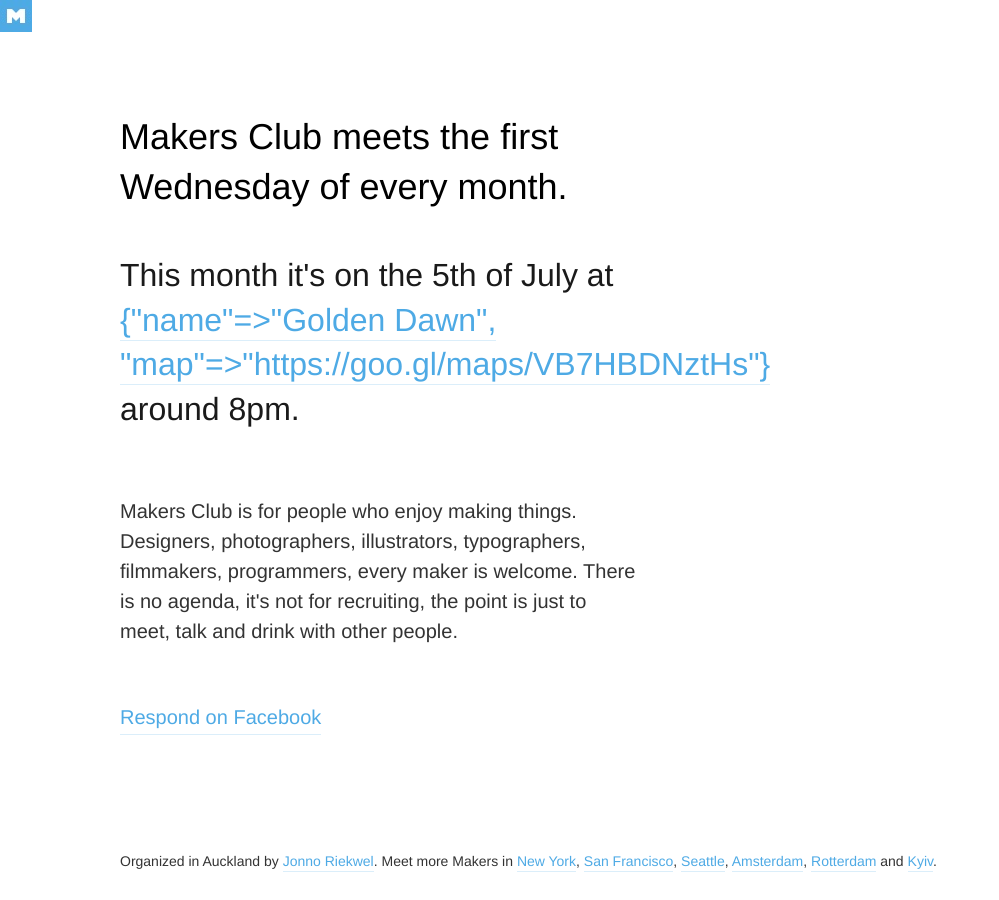
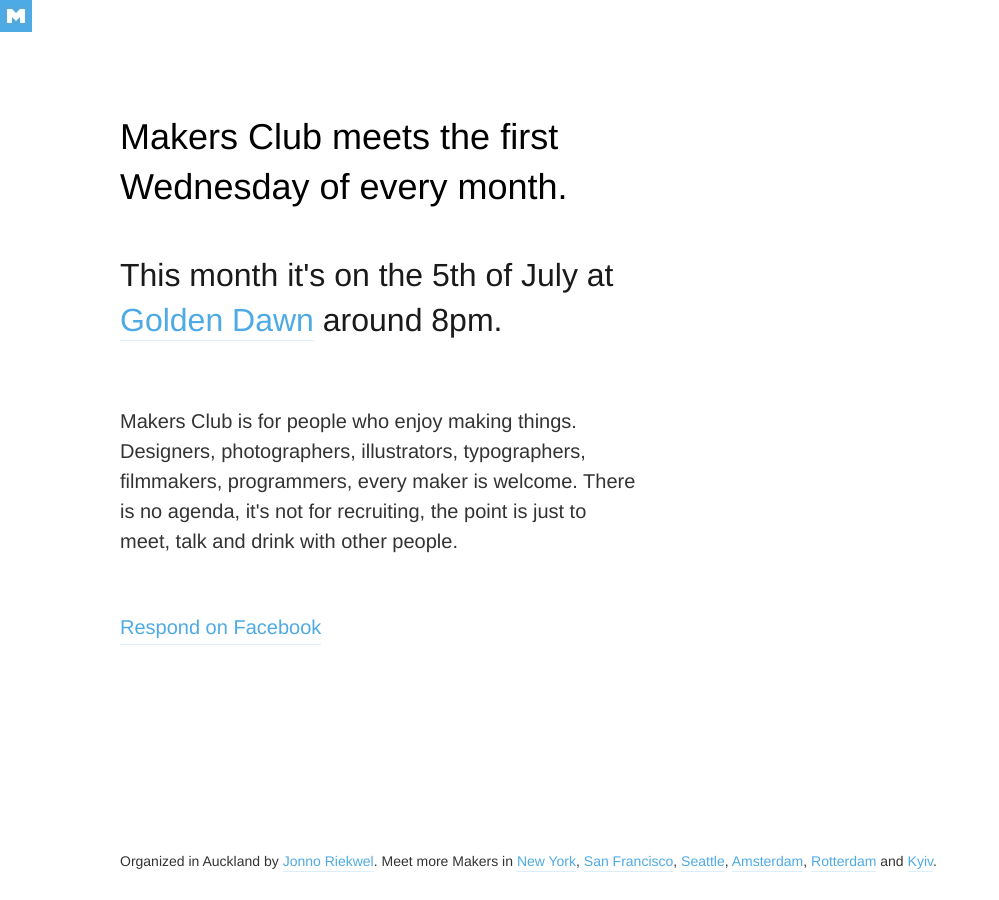
Before and after one commit to Jonnotie/makersclubakl, a Jekyll site: the page built from index.md, in a window 1280 px wide. Shown: the whole page, without its empty margins (0-999 px from the left). Built offline with Jekyll 4.4.1, drawn with Linux system fonts in a browser that asks for light colours; comment, search, counter and statistics services are not loaded.

Commit message:
Fixed location variables

```diff
--- a/_layouts/home.html
+++ b/_layouts/home.html
@@ -17,7 +17,7 @@
           {% when '3' or '23' %}{{ day }}rd
           {% else %}{{ day }}th
         {% endcase %}
-        {{ post.at | date: "of %B" }}</em> at <a href="https://goo.gl/maps/kfXoQiFXXpK2" target="_blank">{{ post.where }}</a> around <em>{{ post.at | date: "%l%P" }}</em>.</h2>
+        {{ post.at | date: "of %B" }}</em> at <a href="{{ post.where.map }}" target="_blank">{{ post.where.name }}</a> around <em>{{ post.at | date: "%l%P" }}</em>.</h2>
 
     	<p>Makers Club is for people who enjoy making things. Designers, photographers, illustrators, typographers, filmmakers, programmers, every maker is welcome. There is no agenda, it's not for recruiting, the point is just to meet, talk and drink with other people.</p>
 
```
